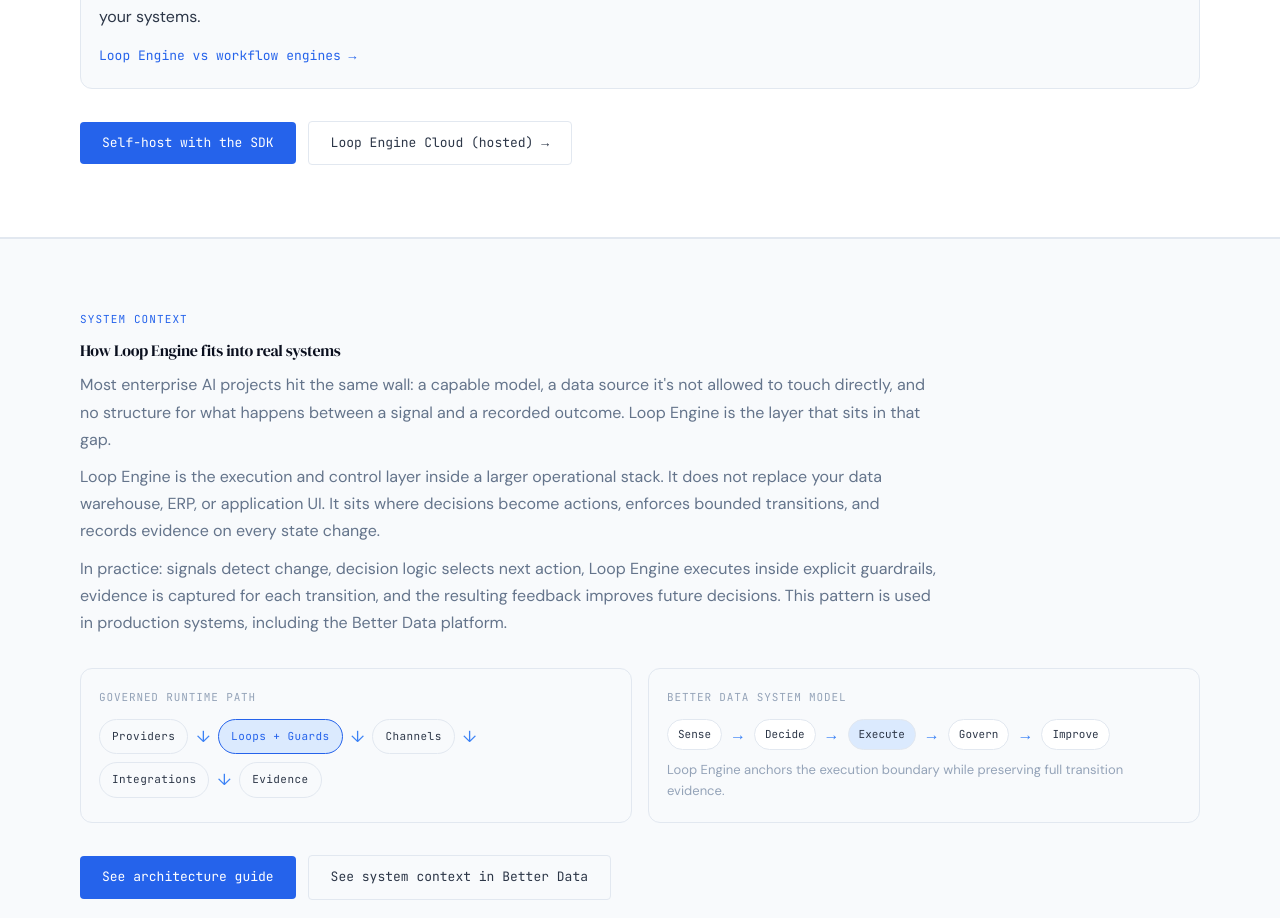
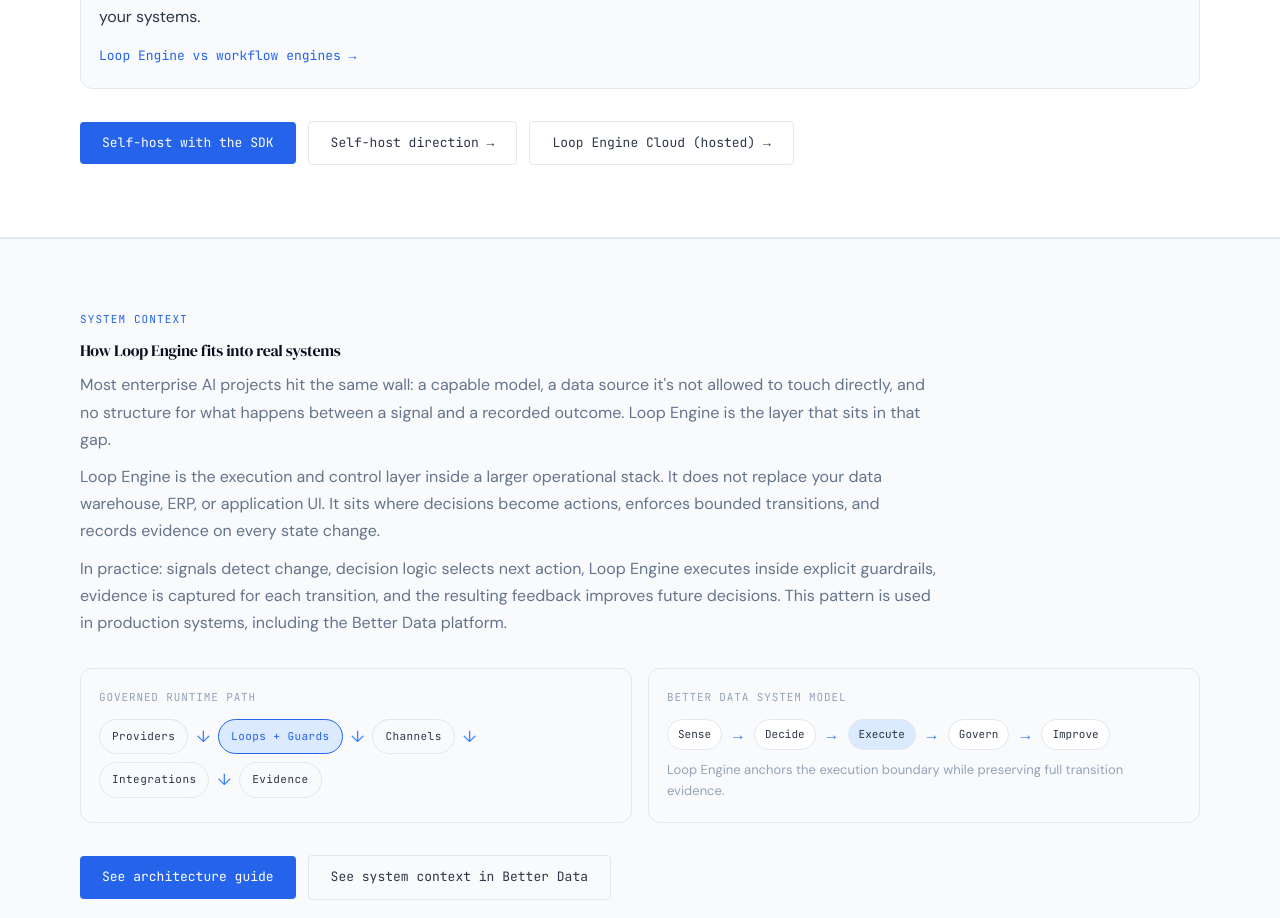
Before and after one commit to loopengine/loopengine.io, a Next.js app: page / in a window 1280 px wide. Shown: the part 2160-3078 px from the top of the page. Built offline with nearby package versions, Linux system fonts and the light colour scheme; no server answers.

Commit message:
docs(loopengine): Phase 5 runtime platform direction
Add canonical self-host vs Cloud page with roadmap-only extensions,
forbidden claims, and runtime-extension framing. Cross-link from
architecture, taxonomy, homepage, and docs hub.

```diff
--- a/app/docs/page.tsx
+++ b/app/docs/page.tsx
@@ -52,6 +52,7 @@
       accentColor: "#4338CA",
       links: [
         { label: "Runtime Taxonomy", href: "/docs/concepts/runtime-taxonomy" },
+        { label: "Platform direction", href: "/docs/concepts/runtime-platform-direction" },
         { label: "What is a Loop?", href: "/docs/concepts/what-is-a-loop" },
         { label: "Guards and Policy", href: "/docs/concepts/guards-and-policy" },
         { label: "Decision Governance", href: "/docs/concepts/decision-governance" },
@@ -99,6 +100,11 @@
           label: "Architecture overview",
           href: "/docs/getting-started/architecture",
           description: "Governance runtime, evidence flow, OSS runtime vs Loop Engine Cloud."
+        },
+        {
+          label: "Runtime platform direction",
+          href: "/docs/concepts/runtime-platform-direction",
+          description: "Self-host direction, roadmap-only services, constrained claims (no false parity)."
         },
         {
           label: "Loop Engine vs Workflow Engines",
--- a/app/page.tsx
+++ b/app/page.tsx
@@ -600,6 +600,20 @@
               }}
             >
               Self-host with the SDK
+            </Link>
+            <Link
+              href="/docs/concepts/runtime-platform-direction"
+              className="inline-flex items-center"
+              style={{
+                border: "1px solid var(--color-border)",
+                color: "var(--color-ink-secondary)",
+                borderRadius: "var(--radius-sm)",
+                padding: "11px 22px",
+                fontFamily: "var(--font-mono)",
+                fontSize: "var(--text-sm)"
+              }}
+            >
+              Self-host direction →
             </Link>
             <Link
               href="/docs/integrations/loop-engine-cloud-api"
```
Also changed, not shown: 8 other files (tests, documents, lock files or other folders).
